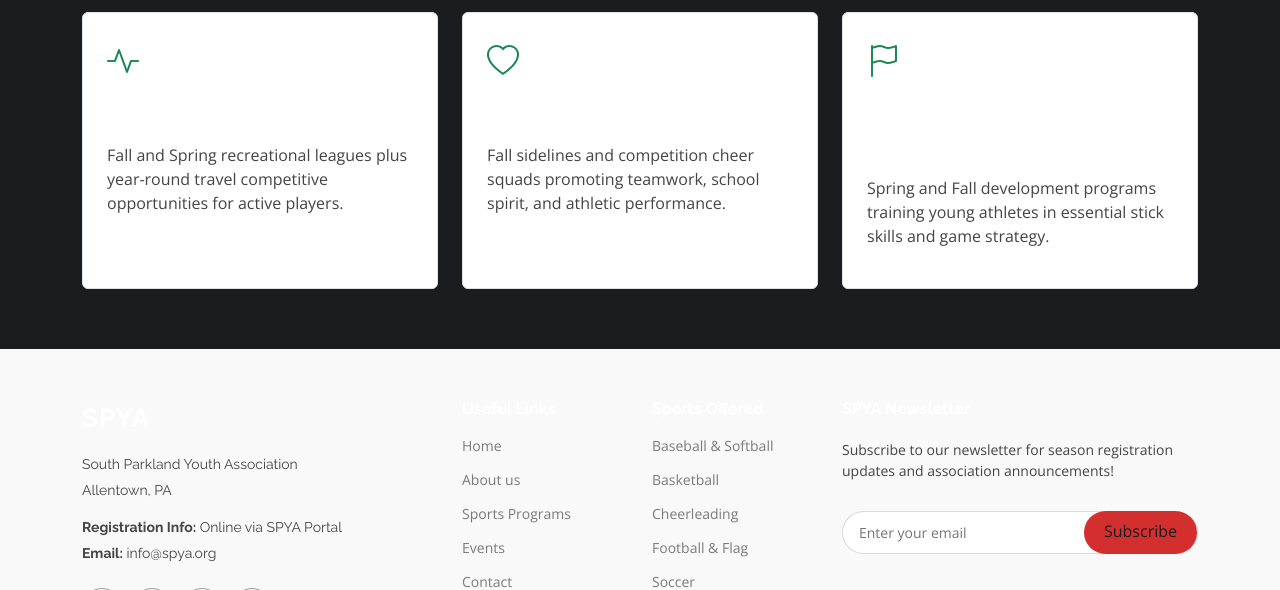
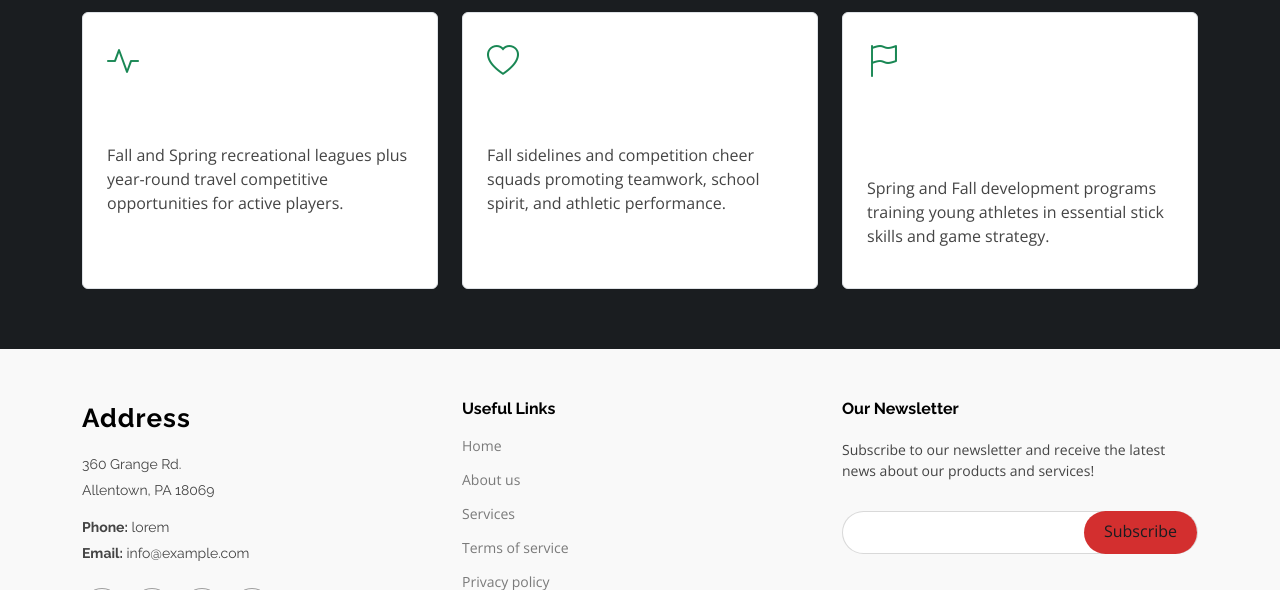
Before and after one commit to Shajninh/spya-final-project, a plain HTML site: page about.html in a window 1280 px wide. Shown: the part 1295-1885 px from the top of the page. Drawn offline with nearby package versions, Linux system fonts and the light colour scheme.

Commit message:
fixed about us page footer

```diff
--- a/about.html
+++ b/about.html
@@ -222,49 +222,39 @@
       <div class="row gy-4">
         <div class="col-lg-4 col-md-6 footer-about">
           <a href="index.html" class="logo d-flex align-items-center">
-            <span class="sitename">SPYA</span>
+            <span class="sitename"; style="color:black">Address</span>
           </a>
           <div class="footer-contact pt-3">
-            <p>South Parkland Youth Association</p>
-            <p>Allentown, PA</p>
-            <p class="mt-3"><strong>Registration Info:</strong> <span>Online via SPYA Portal</span></p>
-            <p><strong>Email:</strong> <span>info@spya.org</span></p>
+            <p>360 Grange Rd.</p>
+            <p>Allentown, PA 18069</p>
+            <p class="mt-3"><strong>Phone:</strong> <span>lorem</span></p>
+            <p><strong>Email:</strong> <span>info@example.com</span></p>
           </div>
           <div class="social-links d-flex mt-4">
-            <a href="#"><i class="bi bi-twitter-x"></i></a>
-            <a href="#"><i class="bi bi-facebook"></i></a>
-            <a href="#"><i class="bi bi-instagram"></i></a>
-            <a href="#"><i class="bi bi-linkedin"></i></a>
+            <a href=""><i class="bi bi-twitter-x"></i></a>
+            <a href=""><i class="bi bi-facebook"></i></a>
+            <a href=""><i class="bi bi-instagram"></i></a>
+            <a href=""><i class="bi bi-linkedin"></i></a>
           </div>
         </div>
 
         <div class="col-lg-2 col-md-3 footer-links">
-          <h4>Useful Links</h4>
+          <h4 style="color:black">Useful Links</h4>
           <ul>
-            <li><a href="index.html">Home</a></li>
-            <li><a href="about.html">About us</a></li>
-            <li><a href="courses.html">Sports Programs</a></li>
-            <li><a href="events.html">Events</a></li>
-            <li><a href="contact.html">Contact</a></li>
+            <li><a href="#">Home</a></li>
+            <li><a href="#">About us</a></li>
+            <li><a href="#">Services</a></li>
+            <li><a href="#">Terms of service</a></li>
+            <li><a href="#">Privacy policy</a></li>
           </ul>
         </div>
 
-        <div class="col-lg-2 col-md-3 footer-links">
-          <h4>Sports Offered</h4>
-          <ul>
-            <li><a href="#">Baseball & Softball</a></li>
-            <li><a href="#">Basketball</a></li>
-            <li><a href="#">Cheerleading</a></li>
-            <li><a href="#">Football & Flag</a></li>
-            <li><a href="#">Soccer</a></li>
-          </ul>
-        </div>
 
-        <div class="col-lg-4 col-md-12 footer-newsletter">
-          <h4>SPYA Newsletter</h4>
-          <p>Subscribe to our newsletter for season registration updates and association announcements!</p>
+<div class="col-lg-4 col-md-12 footer-newsletter ms-auto">
+  <h4 style="color:black">Our Newsletter</h4>
+  <p>Subscribe to our newsletter and receive the latest news about our products and services!</p>
   <form action="forms/newsletter.php" method="post" class="php-email-form">
-            <div class="newsletter-form"><input type="email" name="email" placeholder="Enter your email"><input type="submit" value="Subscribe"></div>
+    <div class="newsletter-form"><input type="email" name="email"><input type="submit" value="Subscribe"></div>
     <div class="loading">Loading</div>
     <div class="error-message"></div>
     <div class="sent-message">Your subscription request has been sent. Thank you!</div>
@@ -275,9 +265,13 @@
     </div>
 
     <div class="container copyright text-center mt-4">
-      <p>© <span>Copyright</span> <strong class="px-1 sitename">South Parkland Youth Association</strong> <span>All Rights Reserved</span></p>
+      <p>© <span>Copyright</span> <strong class="px-1 sitename">SPYA</strong> <span>All Rights Reserved</span></p>
       <div class="credits">
-        Designed by <a href="https://bootstrapmade.com/">BootstrapMade</a>
+        <!-- All the links in the footer should remain intact. -->
+        <!-- You can delete the links only if you've purchased the pro version. -->
+        <!-- Licensing information: https://bootstrapmade.com/license/ -->
+        <!-- Purchase the pro version with working PHP/AJAX contact form: [buy-url] -->
+        Designed by <a href="https://bootstrapmade.com/">BootstrapMade</a> | <a href="https://bootstrapmade.com/tools/">DevTools</a>
       </div>
     </div>
 
```
Lines whose indentation alone changed are shown as unchanged.
